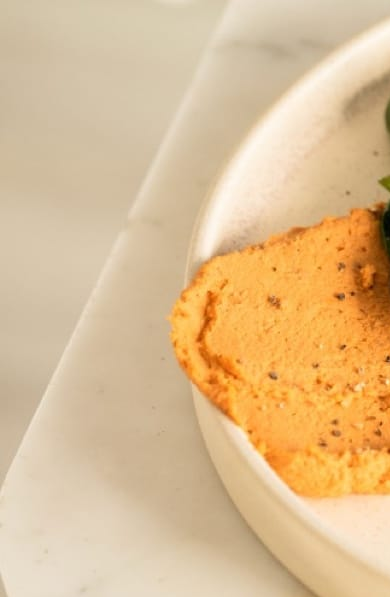
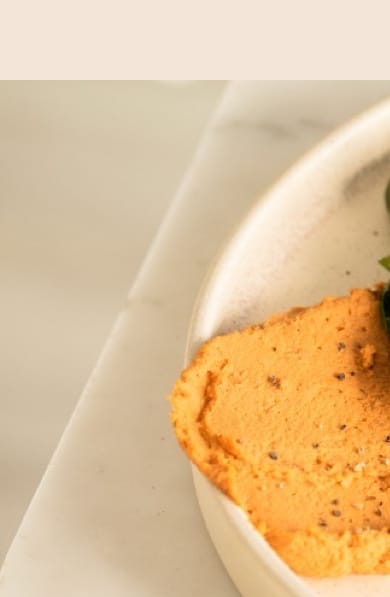
Before and after one commit to VI6IX/FrontendMentorRecipePage, a plain HTML site: page page/index.html in a window 390 px wide. Shown: the top 597 px of the page. Drawn offline with Linux system fonts and the light colour scheme.

Commit message:
style: add article style, made responsive to width

```diff
--- a/page/style/style.css
+++ b/page/style/style.css
@@ -22,3 +22,11 @@
 body {
     background-color: hsl(30, 54%, 90%);
 }
+
+article {
+    width: 700px;
+    max-width: 100%;
+    margin: 80px auto;
+    background-color: white;
+    border-radius: 20px;
+}
```
